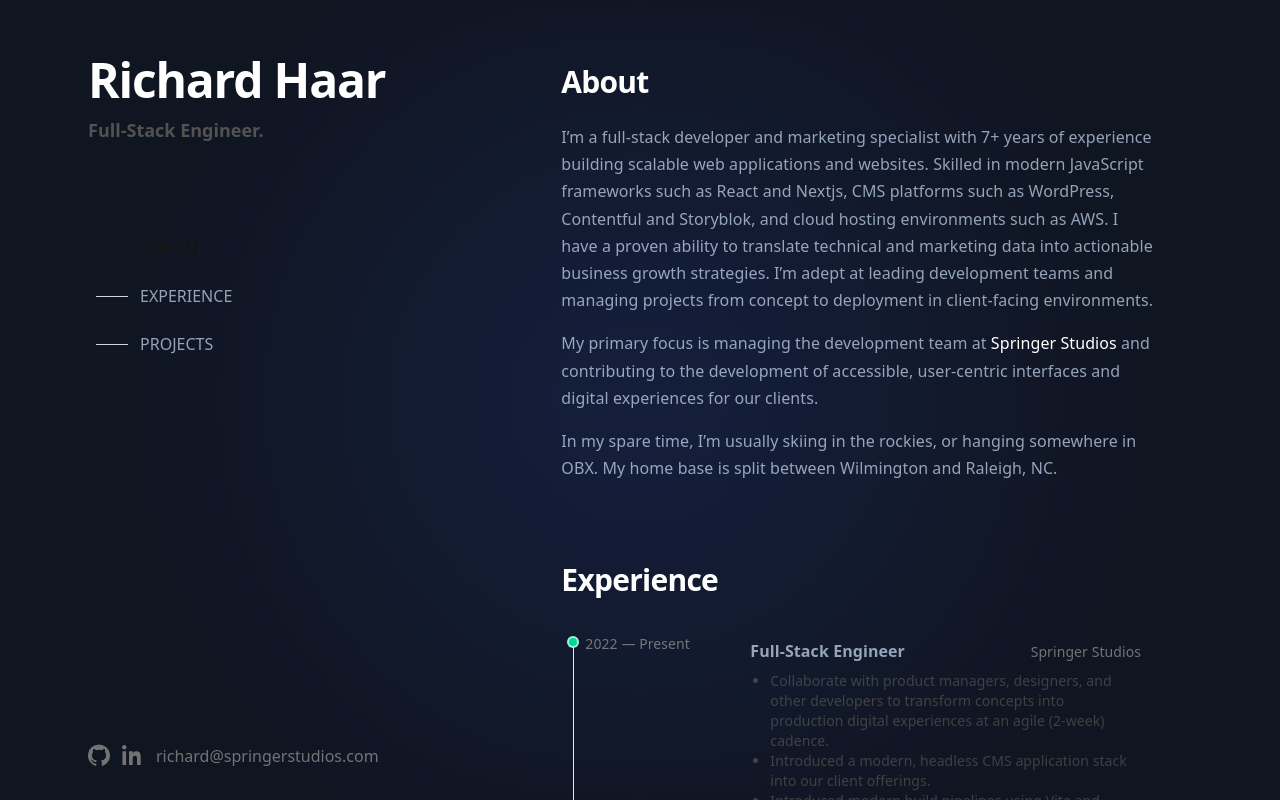
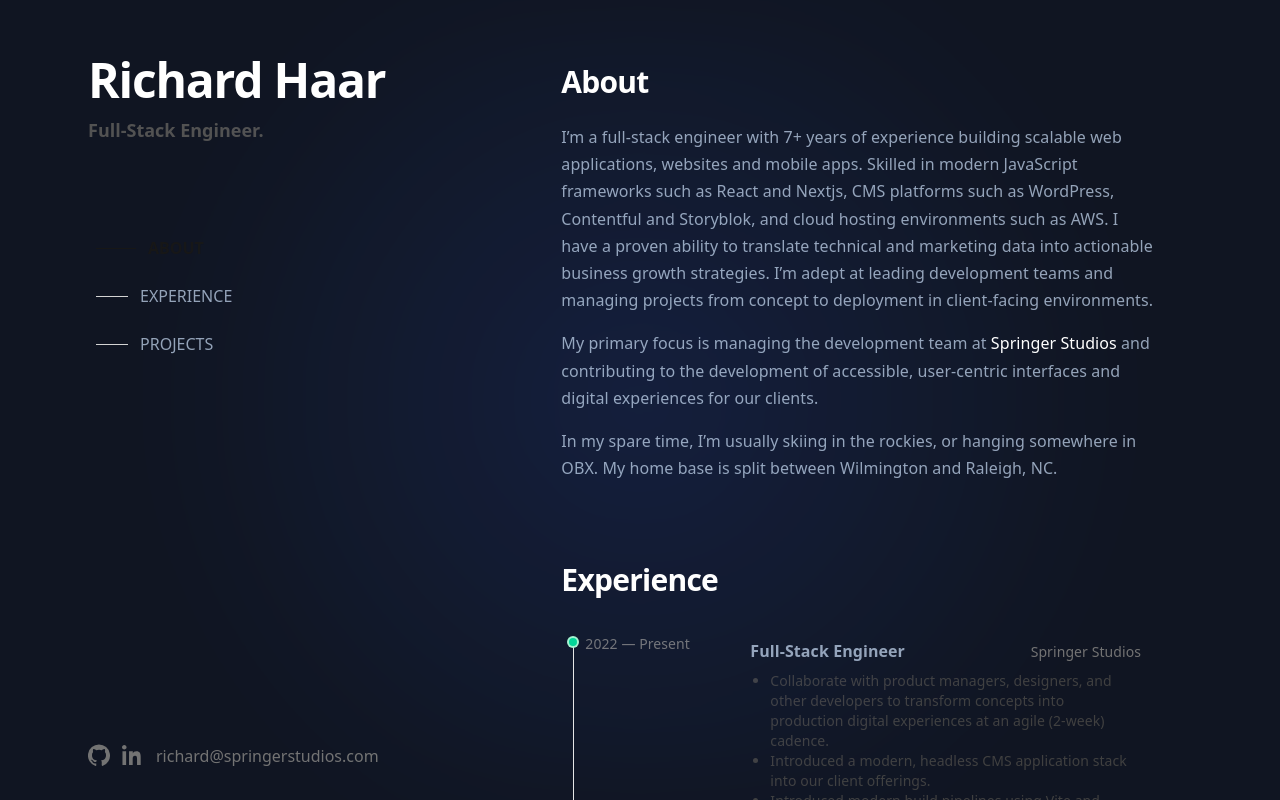
Before and after one commit to itsrichardhaar/Dev-Portfolio-II, a Next.js app: page / in a window 1280 px wide. Built offline with nearby package versions, Linux system fonts and the light colour scheme.

Commit message:
Update bio

```diff
--- a/app/page.tsx
+++ b/app/page.tsx
@@ -86,8 +86,8 @@ export default function HomePage() {
                   },
                 }}
               >
-                I’m a full-stack developer and marketing specialist with 7+ years of experience
-                building scalable web applications and websites. Skilled in modern JavaScript
+                I’m a full-stack engineer with 7+ years of experience
+                building scalable web applications, websites and mobile apps. Skilled in modern JavaScript
                 frameworks such as React and Nextjs, CMS platforms such as WordPress, Contentful and
                 Storyblok, and cloud hosting environments such as AWS. I have a proven ability to
                 translate technical and marketing data into actionable business growth strategies.
```
